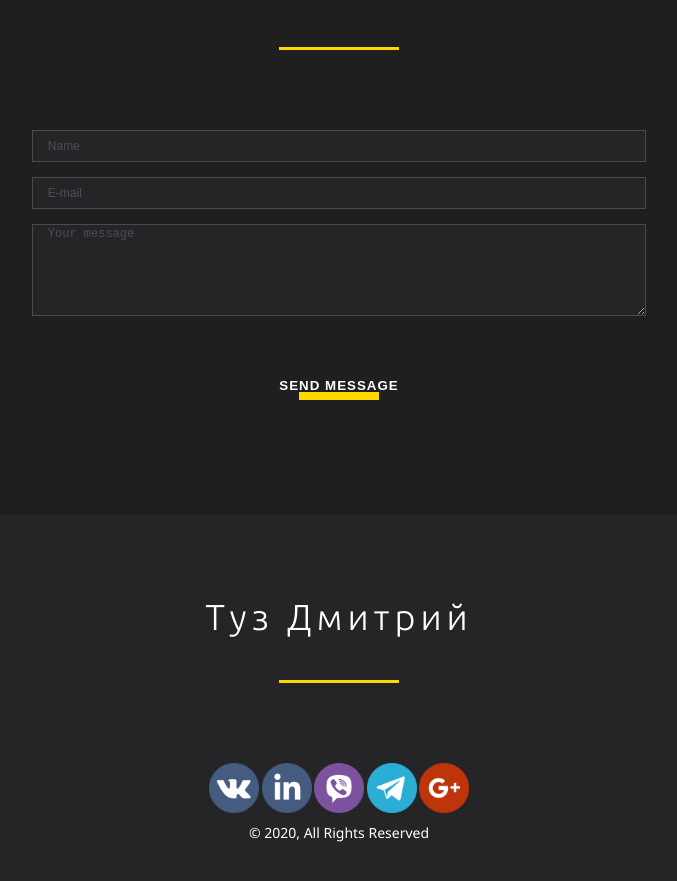
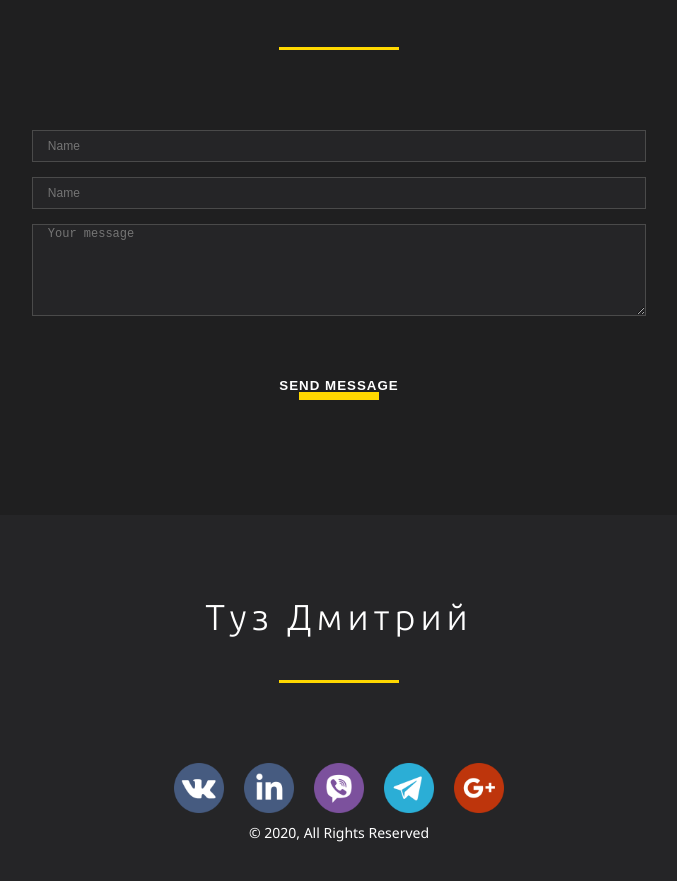
Before and after one commit to TuzDmitry/portfolio_tuz, a React (Create React App) app: page / in a window 1280 px wide. Shown: the part 3307-4188 px from the top of the page, without its empty margins (301-978 px from the left). Built offline with nearby package versions, Linux system fonts and the light colour scheme.

Commit message:
icons in footer are maping good/ anchors in header are maping/

```diff
--- a/src/App.js
+++ b/src/App.js
@@ -17,7 +17,7 @@ const App=()=> {
     <div className="App">
       <div className="portfolio">
           {/*<Header state={state.headerBlock}/>*/}
-          <Header/>
+          <Header state={state.headerBlock}/>
           <Main state={state.mainBlock}/>
           <Skills state={state.skillsBlock}/>
           <Projects state={state.projectsBlock}/>
--- a/src/Contacts/Contacts.js
+++ b/src/Contacts/Contacts.js
@@ -10,9 +10,9 @@ function Contacts(props) {
                 <TitleBlock titleName={props.state.titleName}/>
 
                 <form className={styles.form} action="">
-                    <input className="formcontrol" type="text" value="Name"/>
-                    <input className="formcontrol" type="text" value="E-mail"/>
-                    <textarea className="form-control" name="" id="" cols="30" rows="5"  value="Your message"></textarea>
+                    <input className="formcontrol" type="text" placeholder="Name" />
+                    <input className="formcontrol" type="text" placeholder="Name" />
+                    <textarea className="form-control" name="" id="" cols="30" rows="5"  placeholder="Your message" ></textarea>
 
                     <Btn btn={props.state.button}/>
                 </form>
--- a/src/Contacts/Contacts.module.css
+++ b/src/Contacts/Contacts.module.css
@@ -23,9 +23,14 @@
     flex-direction: column;
     justify-content: space-between;
 }
+
 .form textarea {
     box-sizing: border-box;
     max-width: 100%;
+}
+
+.form input:focus, .form textarea:focus {
+    outline-color: #ffd800;
 }
 
 .form button {
@@ -36,7 +41,11 @@
     margin-top: 40px;
     align-self: center;
 }
-.form input{ height: 30px;}
+
+.form input {
+    height: 30px;
+}
+
 .form input, .form textarea {
     margin-bottom: 15px;
     background: #252527;
@@ -60,6 +69,7 @@
         /*min-height: 80vh;*/
     }
 }
+
 @media only screen and (max-width: 850px)and (min-height: 750px) {
     .contacts {
         max-height: 90vh;
@@ -74,6 +84,7 @@
     .contacts {
         padding: 70px 0;
     }
+
     .container {
         /*width: 95%;*/
     }
--- a/src/Footer/Footer.module.css
+++ b/src/Footer/Footer.module.css
@@ -18,10 +18,9 @@
 
 .social {
     margin-top: 50px;
-    width: 260px;
-    /*border: 1px solid;*/
     display: flex;
-    justify-content: space-between;
+    justify-content: center;
+    flex-wrap: wrap;
 }
 
 .social img {
@@ -34,6 +33,7 @@
 
 }
 
+
 @media only screen and (max-width: 520px) {
     .container {
         height: auto;
--- a/src/Header/Header.js
+++ b/src/Header/Header.js
@@ -2,11 +2,11 @@ import React from 'react';
 import styles from './Header.module.css';
 import NavMenu from "./NavMenu/NavMenu";
 
-function Header() {
+const Header=(props)=> {
   return (
     <div className={styles.header}>
         <div className={styles.container}>
-            <NavMenu />
+            <NavMenu state={props.state}/>
         </div>
     </div>
   );
--- a/src/Header/NavMenu/NavMenu.js
+++ b/src/Header/NavMenu/NavMenu.js
@@ -1,16 +1,23 @@
 import React from 'react';
 import styles from './NavMenu.module.css';
-import {Link, NavLink} from "react-router-dom";
 
-function NavMenu() {
+const NavMenu = (props) => {
+    debugger
+    let anchors = props.state.navLinks.map(el => {
+
+        return (
+            <a href={`#${el.id}`} className={styles.link}>{el.title}</a>
+        )
+    })
+
     return (
         <nav className={styles.navMenu}>
+            {anchors}
 
-            <a href="#main" className={styles.link}>Главная</a>
-            <a href="#skills" className={styles.link}>Скиллы</a>
-            {/*<Link className={styles.link} to="skills">Скиллы</Link>*/}
-            <a href="#projects" className={styles.link}>Работы</a>
-            <a href="#contacts" className={styles.link}>Контакты</a>
+            {/*<a href="#main" className={styles.link}>Главная</a>*/}
+            {/*<a href="#skills" className={styles.link}>Скиллы</a>*/}
+            {/*<a href="#projects" className={styles.link}>Работы</a>*/}
+            {/*<a href="#contacts" className={styles.link}>Контакты</a>*/}
         </nav>
     );
 }
--- a/src/common/SocialItem/SocialItem.js
+++ b/src/common/SocialItem/SocialItem.js
@@ -1,8 +1,16 @@
 import React from "react";
 
-const SocialItem=(props)=>{
-    return(
-        <a href={props.state.urladress}><img src={props.state.srcLogo} alt={props.state.altText}/></a>
+const SocialItem = (props) => {
+
+    let styleA = {
+        paddingLeft: 10,
+        paddingRight: 10,
+    }
+
+
+    return (
+        <a style={styleA} href={props.state.urladress}><img src={props.state.srcLogo}
+                                                                     alt={props.state.altText}/></a>
     )
 }
 export default SocialItem
```
Also changed, not shown: src/App.css (+0 -72 lines).
